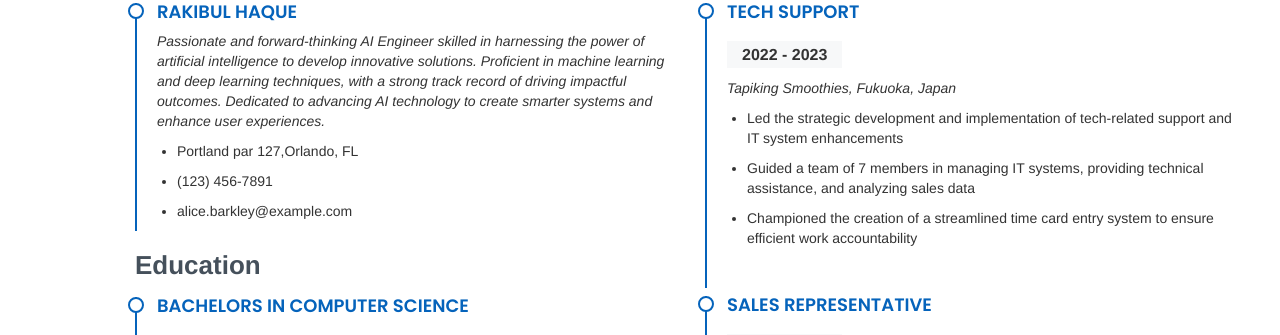
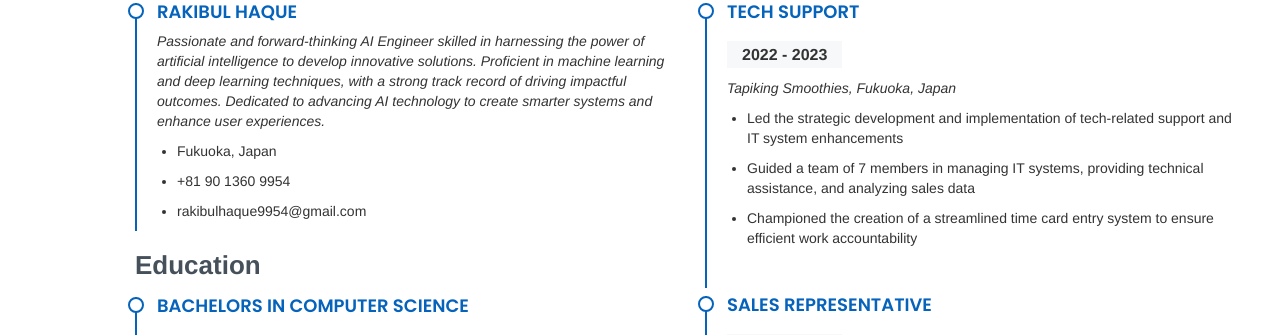
Before and after one commit to rakibulhaque9954/portfolio, a Flask app: page / in a window 1280 px wide. Shown: the part 2062-2397 px from the top of the page. Run offline with Flask 3, Linux system fonts and the light colour scheme; data comes from the database, SQL or seed files in the repository; data that the repository does not hold is empty; some libraries are stand-ins or nearby versions.

Commit message:
updated Email and Address (13th commit)

```diff
--- a/templates/index.html
+++ b/templates/index.html
@@ -173,9 +173,9 @@
               <h4>Rakibul Haque</h4>
               <p><em>Passionate and forward-thinking AI Engineer skilled in harnessing the power of artificial intelligence to develop innovative solutions. Proficient in machine learning and deep learning techniques, with a strong track record of driving impactful outcomes. Dedicated to advancing AI technology to create smarter systems and enhance user experiences.</em></p>
               <ul>
-                <li>Portland par 127,Orlando, FL</li>
-                <li>(123) 456-7891</li>
-                <li>alice.barkley@example.com</li>
+                <li>Fukuoka, Japan</li>
+                <li>+81 90 1360 9954</li>
+                <li>rakibulhaque9954@gmail.com</li>
               </ul>
             </div>
 
```
